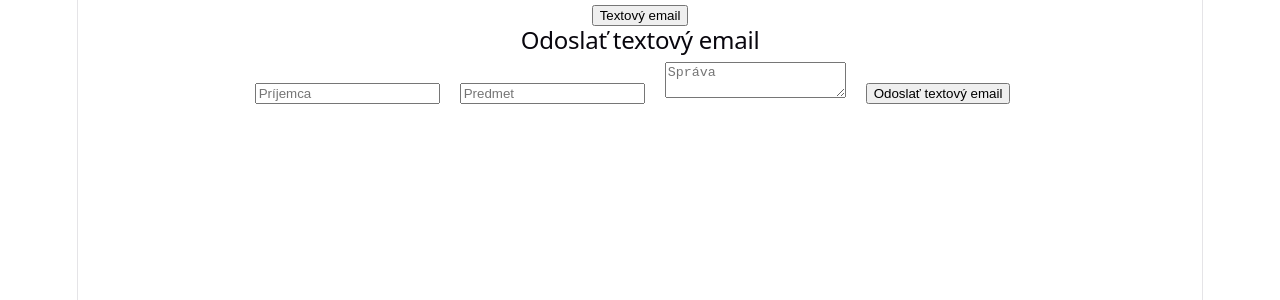
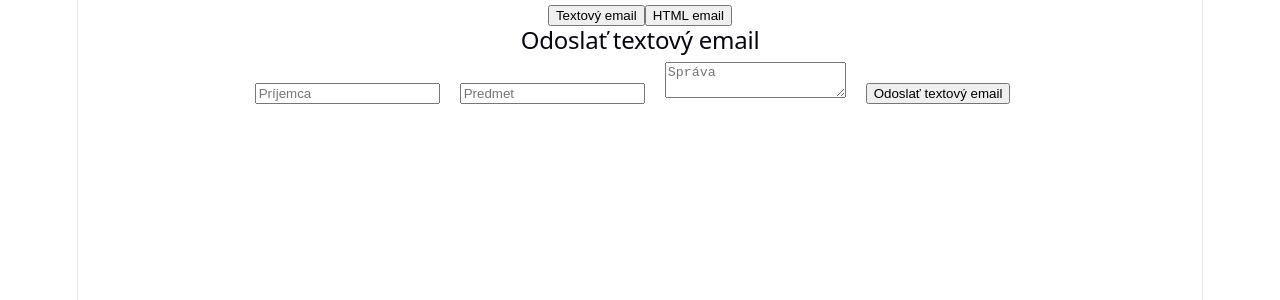
Before and after one commit to PatrikScerba/email-sender-lab, a React (Vite) app in the folder react-frontend/: page / in a window 1280 px wide. Shown: the top 300 px of the page. Built offline with nearby package versions, Linux system fonts and the light colour scheme.

Commit message:
feat(react-email): pridanie odosielania HTML emailu z formulara

```diff
--- a/react-frontend/src/components/email/EmailForm.jsx
+++ b/react-frontend/src/components/email/EmailForm.jsx
@@ -1,9 +1,10 @@
 import { useState } from "react";
-import { sendTextEmail } from "../../api/emailApi";
+import { sendTextEmail, sendHtmlEmail } from "../../api/emailApi";
 
 export default function EmailForm({ emailType }) {
   const emailTitle = {
     text: "Odoslať textový email",
+    html: "Odoslať HTML email",
   };
 
   const [emailData, setEmailData] = useState({
@@ -33,6 +34,9 @@ export default function EmailForm({ emailType }) {
     try {
       if (emailType === "text") {
         const responseMessage = await sendTextEmail(emailData);
+        setInfo(responseMessage);
+      } else if (emailType === "html") {
+        const responseMessage = await sendHtmlEmail(emailData);
         setInfo(responseMessage);
       }
     } catch (err) {
--- a/react-frontend/src/components/email/EmailTypeSelector.jsx
+++ b/react-frontend/src/components/email/EmailTypeSelector.jsx
@@ -2,6 +2,7 @@ export default function EmailTypeSelector({ emailType, setEmailType }) {
   return (
     <div>
       <button onClick={() => setEmailType("text")}>Textový email</button>
+       <button onClick={() => setEmailType("html")}>HTML email</button>
       </div>
   );
 }
```
